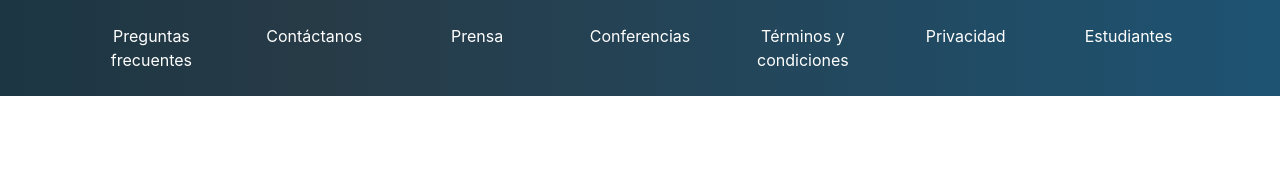
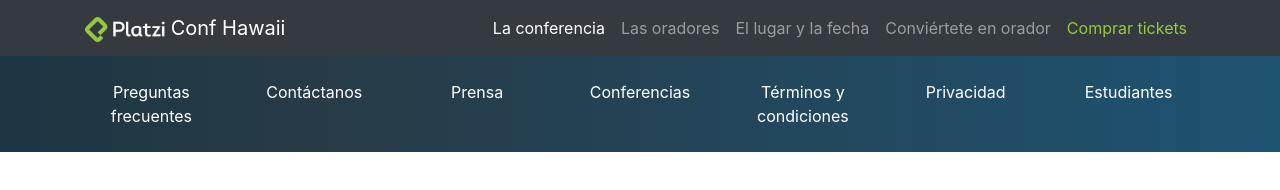
Before and after one commit to platzi/bootstrap, a plain HTML site: page index.html in a window 1280 px wide. Drawn offline with nearby package versions, Linux system fonts and the light colour scheme.

Commit message:
Agregando el header de nuestro sitio

```diff
--- a/index.css
+++ b/index.css
@@ -1,3 +1,11 @@
+.text-platzi {
+  color: #97c93e !important;
+}
+
+#header img {
+  width: 80px;
+}
+
 #footer {
   background: linear-gradient(90deg,#1c3643,#273b47 25%,#1e5372);
 }
--- a/index.html
+++ b/index.html
@@ -11,6 +11,41 @@
     <title>PlatziConf Hawaii</title>
   </head>
   <body>
+    <!-- Header -->
+    <nav id="header" class="navbar navbar-expand-lg navbar-dark bg-dark">
+      <div class="container">
+        <a class="navbar-brand" href="#">
+          <img src="assets/images/platzi-logo.png" alt="Platzi logo">
+          Conf Hawaii
+        </a>
+        <button class="navbar-toggler" type="button" data-toggle="collapse" data-target="#navbarSupportedContent" aria-controls="navbarSupportedContent" aria-expanded="false" aria-label="Toggle navigation">
+          <span class="navbar-toggler-icon"></span>
+        </button>
+
+        <div class="collapse navbar-collapse" id="navbarSupportedContent">
+          <ul class="navbar-nav ml-auto">
+            <li class="nav-item active">
+              <a class="nav-link" href="#">La conferencia</a>
+            </li>
+            <li class="nav-item">
+              <a class="nav-link" href="#">Las oradores</a>
+            </li>
+            <li class="nav-item">
+              <a class="nav-link" href="#">El lugar y la fecha</a>
+            </li>
+            <li class="nav-item">
+              <a class="nav-link" href="#">Conviértete en orador</a>
+            </li>
+            <li class="nav-item">
+              <a class="nav-link text-platzi" href="#">Comprar tickets</a>
+            </li>
+          </ul>
+        </div>
+      </div>
+    </nav>
+    <!-- /Header -->
+
+    <!-- Footer -->
     <footer id="footer" class="pb-4 pt-4">
       <div class="container">
         <div class="row text-center">
@@ -38,6 +73,7 @@
         </div>
       </div>
     </footer>
+    <!-- /Footer -->
 
     <!-- Optional JavaScript -->
     <!-- jQuery first, then Popper.js, then Bootstrap JS -->
```
Also changed, not shown: assets/images/platzi-logo.png (added).
